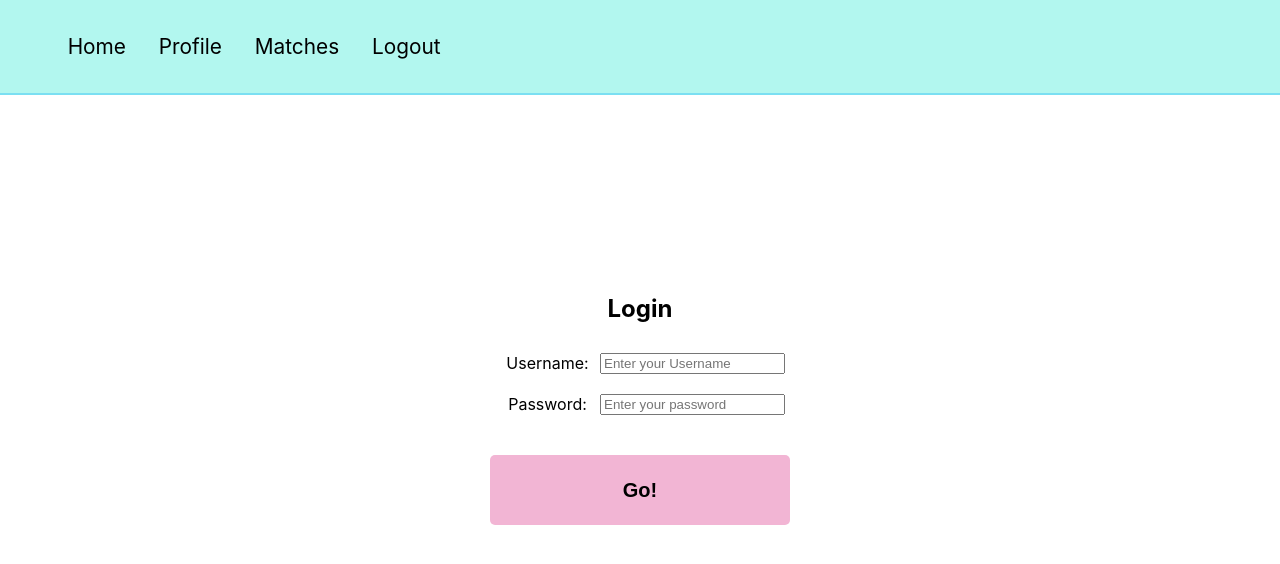
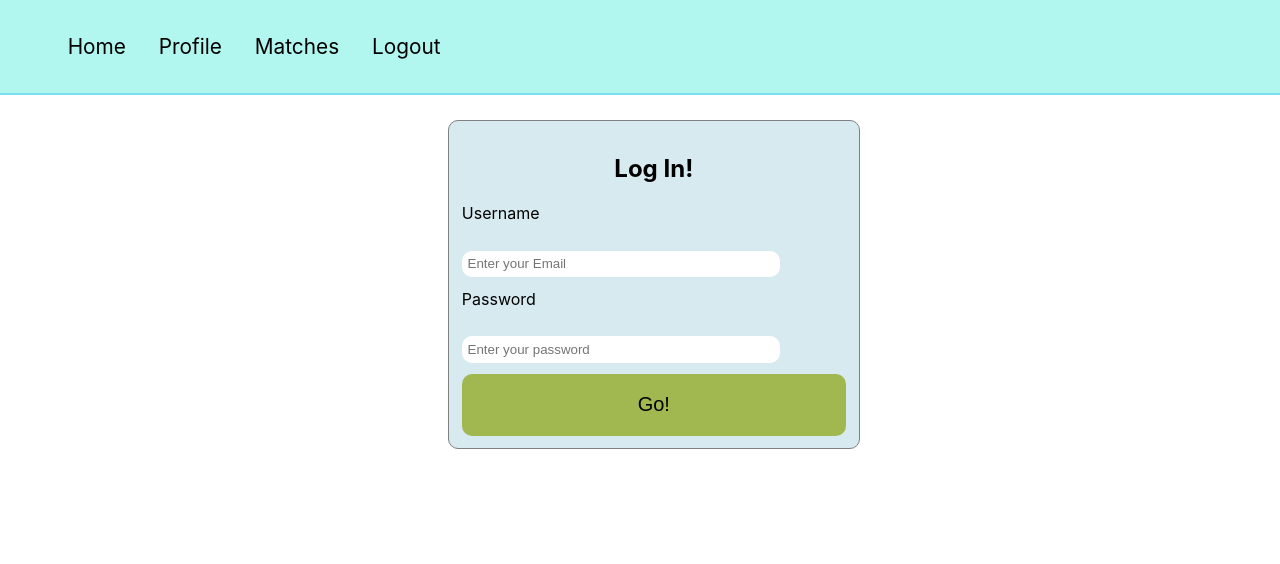
Before and after one commit to BCIT-COMPUTING/fetch-webapp, a React (Create React App) app in the folder website/: page /login in a window 1280 px wide. Shown: the top 564 px of the page. Built offline with nearby package versions, Linux system fonts and the light colour scheme.

Commit message:
login signup css

```diff
--- a/website/src/components/Login/LoginPage.module.css
+++ b/website/src/components/Login/LoginPage.module.css
@@ -1,37 +1,79 @@
-.loginPageContainer {
+.containerDiv {
   display: flex;
+  flex-direction: column;
   justify-content: center;
-  align-items: center;
-  height: 80vh;
+  padding: 1%;
+  margin-left: 35%;
+  margin-top: 2%;
+  background-color: rgb(214, 234, 240);
+  border: 1px solid grey;
+  border-radius: 10px;
+  width: 30%;
+  height: auto;
+  margin-bottom: 2%;
+}
+.title {
+  text-align: center;
+}
+.btn {
+  border: none;
+  border-radius: 10px;
+  padding: 5%;
 }
 
-.loginContent {
-  text-align: center;
+.btn:hover {
+  cursor: pointer;
 }
 
-.loginLabel {
-  width: 100%;
+.inputs {
+  width: 80%;
+  border-radius: 10px;
+  border: none;
+  padding: 1.5%;
+  margin: 2% 0 3% 0;
 }
 
-.labelSection {
-  display: flex;
-  padding: 10px 5px;
+.textarea {
+  width: 85%;
+  height: 12%;
+  margin: 3% 0;
 }
 
-.loginBtn {
-  font-size: 20px;
-  font-weight: bold;
-  margin: 30px 0px;
-  width: 300px;
-  height: 70px;
-  padding: 10px;
-  background-color: #F2B5D4;
-  border: none;
-  border-radius: 5px;
-  transition: all 0.2s ease-in-out;
+.select {
+  margin: 3% 0;
+  width: 20%;
 }
 
-.loginBtn:hover {
-  cursor: pointer;
-  background-color: #f194c3;
+.dogAge {
+  width: 20%;
 }
+.btnDiv {
+  display: grid;
+  grid-template-columns: 1fr 1fr;
+  gap: 4%;
+}
+
+.btn {
+  background-color: rgb(161, 184, 80);
+  font-size: 20px;
+}
+
+@media only screen and (max-width: 1000px) {
+  .containerDiv {
+    width: 70%;
+    margin-top: 10%;
+    margin-left: 15%;
+    height: 100%;
+  }
+}
+
+@media only screen and (max-width: 650px) {
+  .containerDiv {
+    width: 80%;
+    margin-top: 5%;
+    margin-left: 10%;
+  }
+}
+
+@media only screen and (max-width: 350px) {
+}
--- a/website/src/components/Login/LoginPage.tsx
+++ b/website/src/components/Login/LoginPage.tsx
@@ -59,40 +59,39 @@ const LoginPage = () => {
   };
 
   return (
-    <div className={styles.loginPageContainer}>
-      <div className={styles.loginContent}>
-        <h2>Login</h2>
-        <form>
-          <div className={styles.labelSection}>
-            <div className={styles.loginLabel}>Username: </div>
+    <>
+      <div className={styles.containerDiv}>
+        <h2 className={styles.title}>Log In!</h2>
+        <label className={styles.labels} htmlFor="username">
+          Username
+        </label>
+        <br />
         <input
-              id="username-input"
+          id="username"
+          className={styles.inputs}
           type="text"
-              placeholder="Enter your Username"
-              name="username"
+          placeholder="Enter your Email"
+          name="email"
           onChange={(event) => setUsername(event.target.value)}
         />
-          </div>
-          <div className={styles.labelSection}>
-            <div className={styles.loginLabel}>Password: </div>
+        <label className={styles.labels} htmlFor="password">
+          Password
+        </label>
+        <br />
+
         <input
-              id="password-input"
+          id="password"
           type="password"
+          className={styles.inputs}
           placeholder="Enter your password"
           name="password"
           onChange={(event) => setPassword(event.target.value)}
         />
-          </div>
-          <button
-            className={styles.loginBtn}
-            type="button"
-            onClick={handleClick}
-          >
+        <button className={styles.btn} type="button" onClick={handleClick}>
           Go!
         </button>
-        </form>
       </div>
-    </div>
+    </>
   );
 };
 
--- a/website/src/components/Signup/SignupPage.module.css
+++ b/website/src/components/Signup/SignupPage.module.css
@@ -1,37 +1,80 @@
-.signupPageContainer {
+.containerDiv {
   display: flex;
+  flex-direction: column;
   justify-content: center;
-  align-items: center;
-  height: 80vh;
+  padding: 1%;
+  margin-left: 35%;
+  margin-top: 2%;
+  background-color: rgb(214, 234, 240);
+  border: 1px solid grey;
+  border-radius: 10px;
+  width: 30%;
+  height: auto;
+  margin-bottom: 2%;
+}
+.title {
+  text-align: center;
+}
+.btn {
+  border: none;
+  border-radius: 10px;
+  padding: 5%;
 }
 
-.signupContainer {
-  text-align: center;
+.btn:hover {
+  cursor: pointer;
 }
 
-.signupLabel {
-  width: 140px;
+.inputs {
+  width: 80%;
+  border-radius: 10px;
+  border: none;
+  padding: 1.5%;
+  margin: 2% 0 3% 0;
 }
 
-.labelSection {
-  display: flex;
-  padding: 10px 5px;
+.textarea {
+  width: 85%;
+  height: 12%;
+  margin: 3% 0;
 }
 
-.signupBtn {
-  font-size: 20px;
-  font-weight: bold;
-  margin: 10px 0px;
-  width: 300px;
-  height: 70px;
-  padding: 10px;
-  background-color: #F2B5D4;
-  border: none;
-  border-radius: 5px;
-  transition: all 0.2s ease-in-out;
+.select {
+  margin: 3% 0;
+  width: 20%;
 }
 
-.signupBtn:hover {
-  cursor: pointer;
-  background-color: #f194c3;
+.dogAge {
+  width: 20%;
 }
+.btnDiv {
+  display: grid;
+  grid-template-columns: 1fr 1fr;
+  gap: 4%;
+}
+
+.btn {
+  width: 100%;
+  background-color: rgb(161, 184, 80);
+  font-size: 20px;
+}
+
+@media only screen and (max-width: 1000px) {
+  .containerDiv {
+    width: 70%;
+    margin-top: 10%;
+    margin-left: 15%;
+    height: 100%;
+  }
+}
+
+@media only screen and (max-width: 650px) {
+  .containerDiv {
+    width: 80%;
+    margin-top: 5%;
+    margin-left: 10%;
+  }
+}
+
+@media only screen and (max-width: 350px) {
+}
--- a/website/src/components/Signup/SignupPage.tsx
+++ b/website/src/components/Signup/SignupPage.tsx
@@ -65,70 +65,78 @@ const SignupPage = () => {
 
   return (
     <>
-      <div className={styles.signupPageContainer}>
-        <div className={styles.signupContainer}>
-          <h2>Sign up</h2>
-          <form>
-            <div className={styles.labelSection}>
-              <div className={styles.signupLabel}>First Name: </div>
+      <div className={styles.containerDiv}>
+        <h2 className={styles.title}>Sign Up!</h2>
+        <label className={styles.labels} htmlFor="firstName">
+          First Name
+        </label>
+        <br />
         <input
-                id="first-name-input"
+          id="firstName"
+          className={styles.inputs}
           type="text"
           placeholder="Enter your First Name"
           name="firstName"
           onChange={(event) => setFirstName(event.target.value)}
         />
-            </div>
-            <div className={styles.labelSection}>
-              <div className={styles.signupLabel}>Last Name: </div>
+        <label className={styles.labels} htmlFor="lastName">
+          Last Name
+        </label>
+        <br />
         <input
           id="last-name-input"
+          className={styles.inputs}
           type="text"
           placeholder="Enter your Last Name"
           name="lastName"
           onChange={(event) => setLastName(event.target.value)}
         />
-            </div>
-            <div className={styles.labelSection}>
-              <div className={styles.signupLabel}>Email Address: </div>
+        <label className={styles.labels} htmlFor="email">
+          Last Name
+        </label>
+        <br />
         <input
-                id="email-input"
-                type="email"
-                placeholder="Enter your email"
+          id="email"
+          type="text"
+          className={styles.inputs}
+          placeholder="Enter your Email"
           name="email"
           onChange={(event) => setEmail(event.target.value)}
         />
-            </div>
-            <div className={styles.labelSection}>
-              <div className={styles.signupLabel}>Username: </div>
+        <label className={styles.labels} htmlFor="username">
+          Username
+        </label>
+        <br />
         <input
-                id="username-input"
+          id="username"
+          className={styles.inputs}
           type="text"
-                placeholder="Enter your Username"
-                name="username"
+          placeholder="Enter your Email"
+          name="email"
           onChange={(event) => setUsername(event.target.value)}
         />
-            </div>
-            <div className={styles.labelSection}>
-              <div className={styles.signupLabel}>Password: </div>
+        <label className={styles.labels} htmlFor="password">
+          Password
+        </label>
+        <br />
+
         <input
-                id="password-input"
+          id="password"
           type="password"
+          className={styles.inputs}
           placeholder="Enter your password"
           name="password"
           onChange={(event) => setPassword(event.target.value)}
         />
-            </div>
+
         <button
-              className={styles.signupBtn}
+          className={styles.btn}
           type="button"
           value="Signup"
           onClick={signup}
         >
           Let's go!
         </button>
-          </form>
-        </div>
       </div>
     </>
   );
```
Lines whose indentation alone changed are shown as unchanged.
